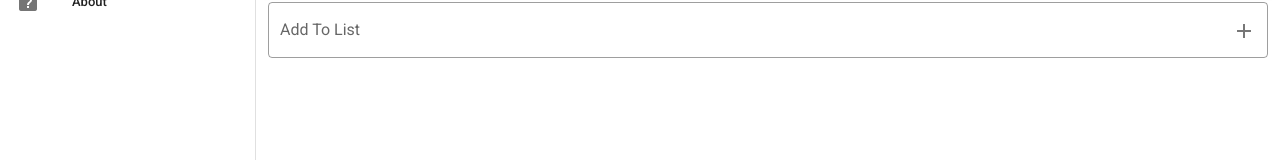
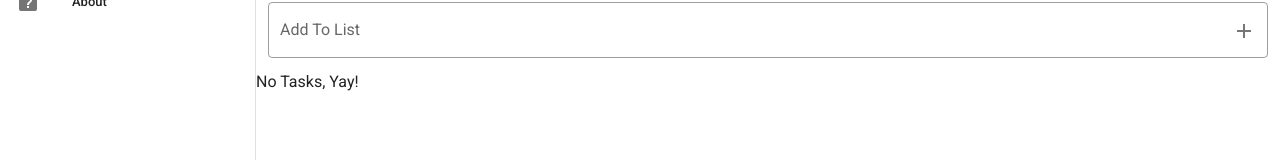
Before and after one commit to reinholz36/Vue-Notes, a Vue app: page / in a window 1280 px wide. Shown: the part 138-298 px from the top of the page. Built offline with nearby package versions, Linux system fonts and the light colour scheme.

Commit message:
added no task statment if no tasks are listed

```diff
--- a/src/views/Todo.vue
+++ b/src/views/Todo.vue
@@ -13,6 +13,7 @@
         >
 		</v-text-field>
 		<v-list
+			v-if="tasks.length"
 			class="pt-0"
 			flat
 		>
@@ -50,6 +51,11 @@
 			<v-divider></v-divider>
 		</div>
 		</v-list>
+		<div
+		v-else
+		>
+		No Tasks, Yay!
+		</div>
 	</div>
 </template>
 
```
